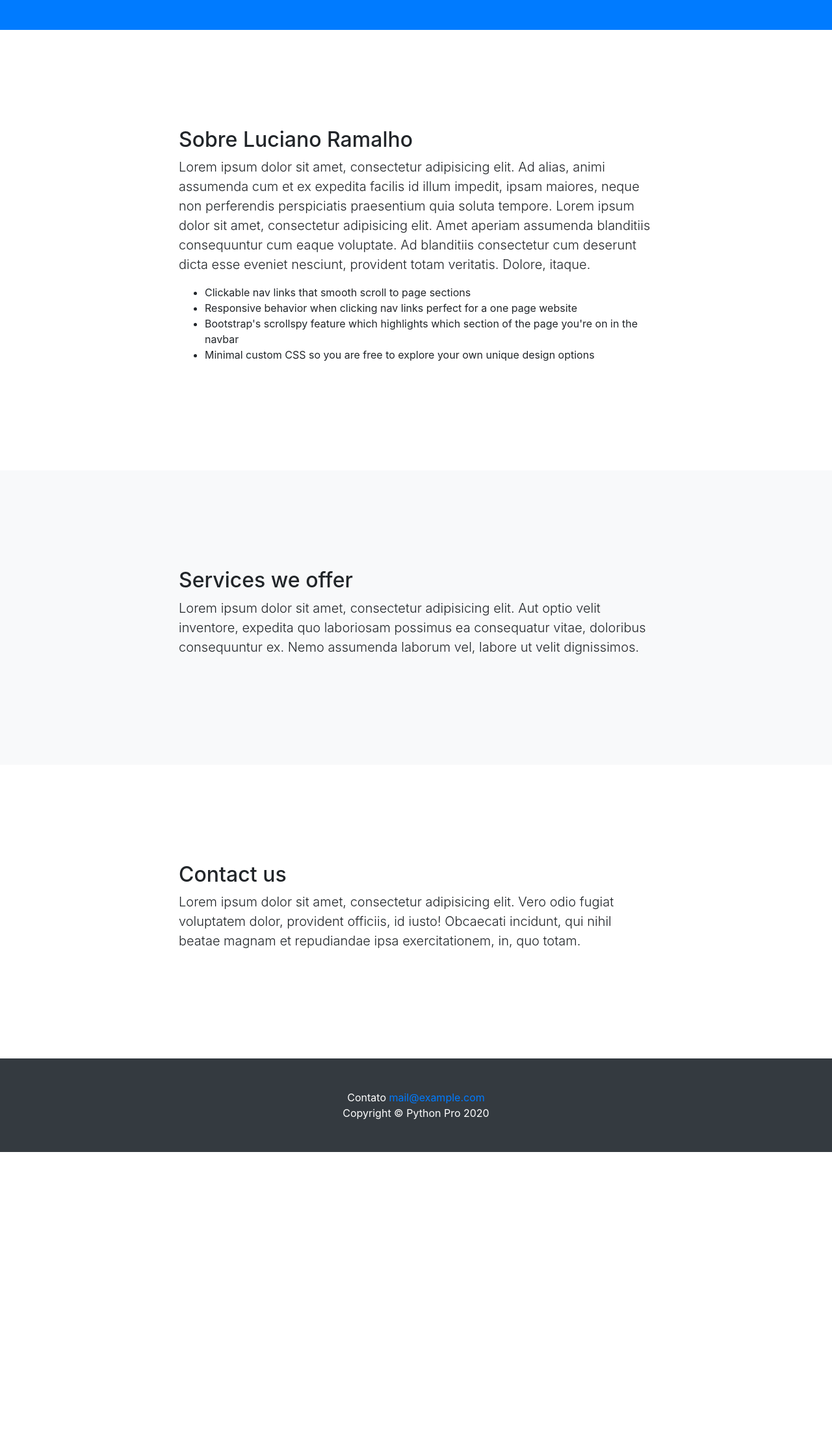
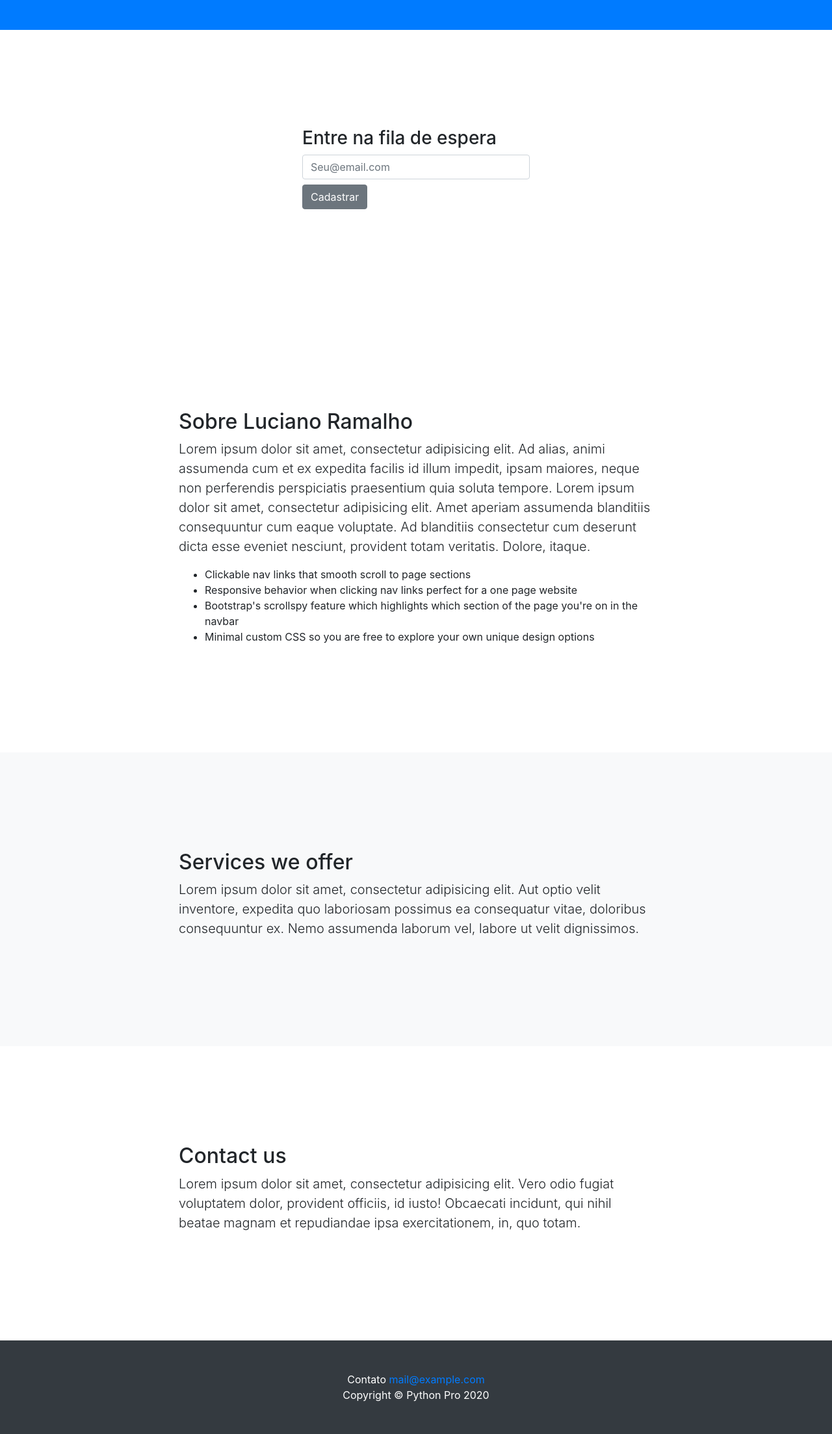
Before and after one commit to diegomaranhao/curso-django, a Django app: page / in a window 1280 px wide. Shown: the part 312-2519 px from the top of the page at 65% size. Before the commit the page ends 2085 px from the top, so only its background shows below. Run offline with Django 3.2, Linux system fonts and the light colour scheme; some libraries are stand-ins or nearby versions.

Commit message:
Criado cadastro na lista de espera close #67

```diff
--- a/pypro/base/templates/base/index.html
+++ b/pypro/base/templates/base/index.html
@@ -6,16 +6,54 @@
     <header class="bg-primary text-white">
         <div class="container text-center">
             <h1>Curso de Python com Luciano Ramalho</h1>
-        <p class="lead">Confira em breve mais informações sobre o curso ministrador pelo auto do livro Python Fluent</p>
+            <p class="lead">Confira em breve mais informações sobre o curso ministrador pelo auto do livro Python
+                Fluent</p>
         </div>
+
+
     </header>
+    <section id="about">
+        <div class="container">
+            <div class="row">
+                <div class="col-lg-4 mx-auto">
+                        <!-- Begin Mailchimp Signup Form -->
+                    <div id="mc_embed_signup">
+                        <form action="https://outlook.us10.list-manage.com/subscribe/post?u=a1112a3a921c2f543ff245a8a&amp;id=181b2a9f5c"
+                              method="post" id="mc-embedded-subscribe-form" name="mc-embedded-subscribe-form"
+                              class="validate" target="_blank" novalidate>
+                            <div id="mc_embed_signup_scroll">
+                                <h3>Entre na fila de espera</h3>
+                                <div class="mc-field-group">
+                                    <input type="email" value="" name="EMAIL" class="form-control mb-2 required email" id="mce-EMAIL" placeholder="Seu@email.com">
+                                </div>
+                                <div id="mce-responses" class="clear">
+                                    <div class="response" id="mce-error-response" style="display:none"></div>
+                                    <div class="response" id="mce-success-response" style="display:none"></div>
+                                </div>
+                                <!-- real people should not fill this in and expect good things - do not remove this or risk form bot signups-->
+                                <div style="position: absolute; left: -5000px;" aria-hidden="true"><input type="text"
+                                                                                                          name="b_a1112a3a921c2f543ff245a8a_181b2a9f5c"
+                                                                                                          tabindex="-1"
+                                                                                                          value="">
+                                </div>
+                                <div class="clear"><input type="submit" value="Cadastrar" name="subscribe"
+                                                          id="mc-embedded-subscribe" class="button btn btn-secondary mb-2"></div>
+                            </div>
+                        </form>
+                    </div>
 
+                    <!--End mc_embed_signup-->
+                </div>
+            </div>
+        </div>
+    </section>
     <section id="about">
         <div class="container">
             <div class="row">
                 <div class="col-lg-8 mx-auto">
                     <h2>Sobre Luciano Ramalho</h2>
-                <p class="lead">Lorem ipsum dolor sit amet, consectetur adipisicing elit. Ad alias, animi assumenda cum
+                    <p class="lead">Lorem ipsum dolor sit amet, consectetur adipisicing elit. Ad alias, animi assumenda
+                        cum
                         et ex expedita facilis id illum impedit, ipsam maiores, neque non perferendis perspiciatis
                         praesentium quia soluta tempore. Lorem ipsum dolor sit amet, consectetur adipisicing elit. Amet
                         aperiam assumenda blanditiis consequuntur cum eaque voluptate. Ad blanditiis consectetur cum
@@ -51,8 +89,10 @@
             <div class="row">
                 <div class="col-lg-8 mx-auto">
                     <h2>Contact us</h2>
-                <p class="lead">Lorem ipsum dolor sit amet, consectetur adipisicing elit. Vero odio fugiat voluptatem
-                    dolor, provident officiis, id iusto! Obcaecati incidunt, qui nihil beatae magnam et repudiandae ipsa
+                    <p class="lead">Lorem ipsum dolor sit amet, consectetur adipisicing elit. Vero odio fugiat
+                        voluptatem
+                        dolor, provident officiis, id iusto! Obcaecati incidunt, qui nihil beatae magnam et repudiandae
+                        ipsa
                         exercitationem, in, quo totam.</p>
                 </div>
             </div>
```
Also changed, not shown: 1 other file. Lines whose indentation alone changed are shown as unchanged.
